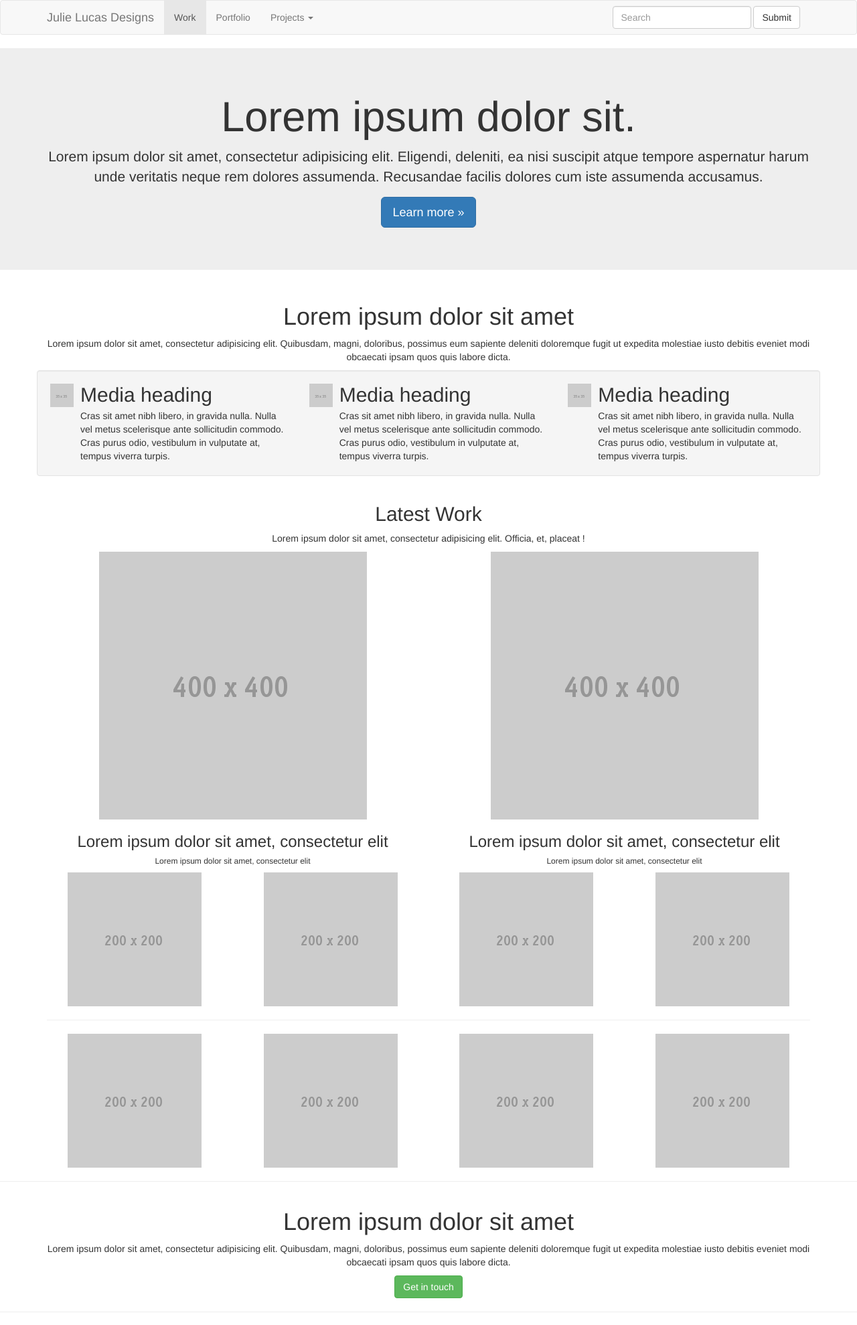
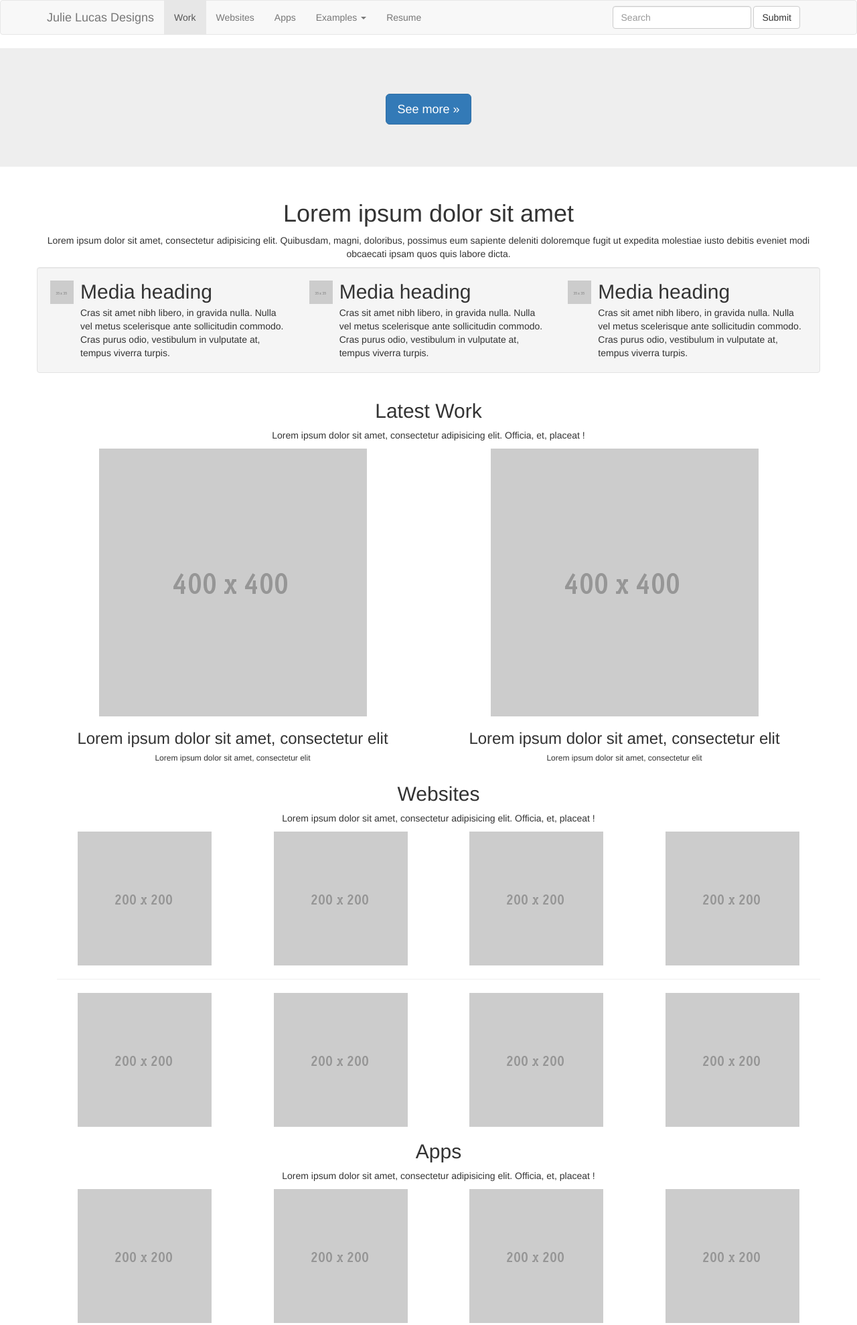
Before and after one commit to julieveal/DWP, a plain HTML site: page index.html in a window 1280 px wide. Shown: the top 1979 px of the page at 67% size. Drawn offline with Linux system fonts and the light colour scheme.

Commit message:
changing text

```diff
--- a/index.html
+++ b/index.html
@@ -29,11 +29,12 @@
     <div class="collapse navbar-collapse" id="myDefaultNavbar1">
       <ul class="nav navbar-nav">
         <li class="active"><a href="#">Work <span class="sr-only">(current)</span></a></li>
-        <li><a href="#">Portfolio</a></li>
-        <li class="dropdown"> <a href="#" class="dropdown-toggle" data-toggle="dropdown" role="button" aria-expanded="false">Projects <span class="caret"></span></a>
+        <li><a href="#">Websites <span class="sr-only"></span></a></li>
+        <li><a href="#">Apps <span class="sr-only"></span></a></li>
+        <li class="dropdown"> <a href="#" class="dropdown-toggle" data-toggle="dropdown" role="button" aria-expanded="false">Examples <span class="caret"></span></a>
           <ul class="dropdown-menu" role="menu">
-            <li><a href="#">Action</a></li>
-            <li><a href="#">Another action</a></li>
+            <li><a href="#">Desktop Wireframes</a></li>
+            <li><a href="#">Mobile Wireframes</a></li>
             <li><a href="#">Something else here</a></li>
             <li class="divider"></li>
             <li><a href="#">Separated link</a></li>
@@ -41,6 +42,7 @@
             <li><a href="#">One more separated link</a></li>
           </ul>
         </li>
+        <li><a href="#">Resume</a></li>
       </ul>
       <form class="navbar-form navbar-right" role="search">
         <div class="form-group">
@@ -58,9 +60,9 @@
     <div class="container">
       <div class="row">
         <div class="col-xs12">
-          <h1>Lorem ipsum dolor sit.</h1>
-          <p>Lorem ipsum dolor sit amet, consectetur adipisicing elit. Eligendi, deleniti, ea nisi suscipit atque tempore aspernatur harum unde veritatis neque rem dolores assumenda. Recusandae facilis dolores cum iste assumenda accusamus.</p>
-          <p><a class="btn btn-primary btn-lg" href="#" role="button">Learn more »</a></p>
+          <h1></h1>
+          <p></p>
+          <p><a class="btn btn-primary btn-lg" href="#" role="button">See more »</a></p>
         </div>
       </div>
     </div>
@@ -125,6 +127,34 @@
             	<img src="img/400x400.gif" alt="">
                 <h3>Lorem ipsum dolor sit amet, consectetur elit</h3>
                 <h6>Lorem ipsum dolor sit amet, consectetur elit</h6>
+            </div>
+        </div>
+        <div class="container">
+		<div class="row">
+        	<div class="col-lg-12 text-center">
+            	<h2>Websites</h2>
+            	<p>Lorem ipsum dolor sit amet, consectetur adipisicing elit. Officia, et, placeat !</p>
+            </div>
+        </div>
+        <div class="row">
+        	<div class="col-md-3 text-center col-sm-6 col-xs-6"><img src="img/200x200.gif" alt=""></div>
+        	<div class="col-md-3 text-center col-sm-6 col-xs-6"><img src="img/200x200.gif" alt=""></div>
+			<div class="col-md-3 text-center col-sm-6 col-xs-6 hidden-xs hidden-sm"><img src="img/200x200.gif" alt=""></div>
+        	<div class="col-md-3 text-center col-sm-6 col-xs-6 hidden-xs hidden-sm"><img src="img/200x200.gif" alt=""></div>
+      </div>
+      <hr>
+        <div class="row">
+          <div class="col-md-3 text-center col-sm-6 col-xs-6"><img src="img/200x200.gif" alt=""></div>
+          <div class="col-md-3 text-center col-sm-6 col-xs-6"><img src="img/200x200.gif" alt=""></div>
+          <div class="col-md-3 text-center col-sm-6 col-xs-6 hidden-xs hidden-sm"><img src="img/200x200.gif" alt=""></div>
+          <div class="col-md-3 text-center col-sm-6 col-xs-6 hidden-xs hidden-sm"><img src="img/200x200.gif" alt=""></div>
+        </div>
+	</div>
+    <div class="container">
+		<div class="row">
+        	<div class="col-lg-12 text-center">
+            	<h2>Apps</h2>
+            	<p>Lorem ipsum dolor sit amet, consectetur adipisicing elit. Officia, et, placeat !</p>
             </div>
         </div>
         <div class="row">
```
